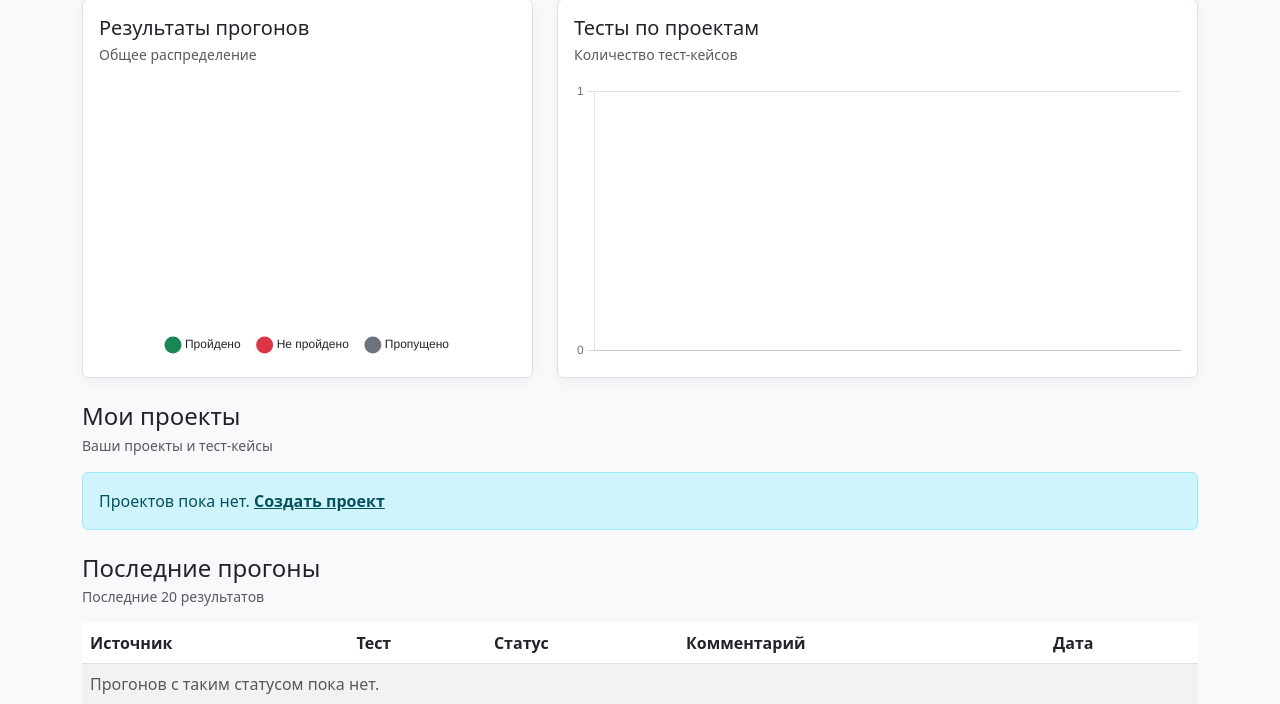
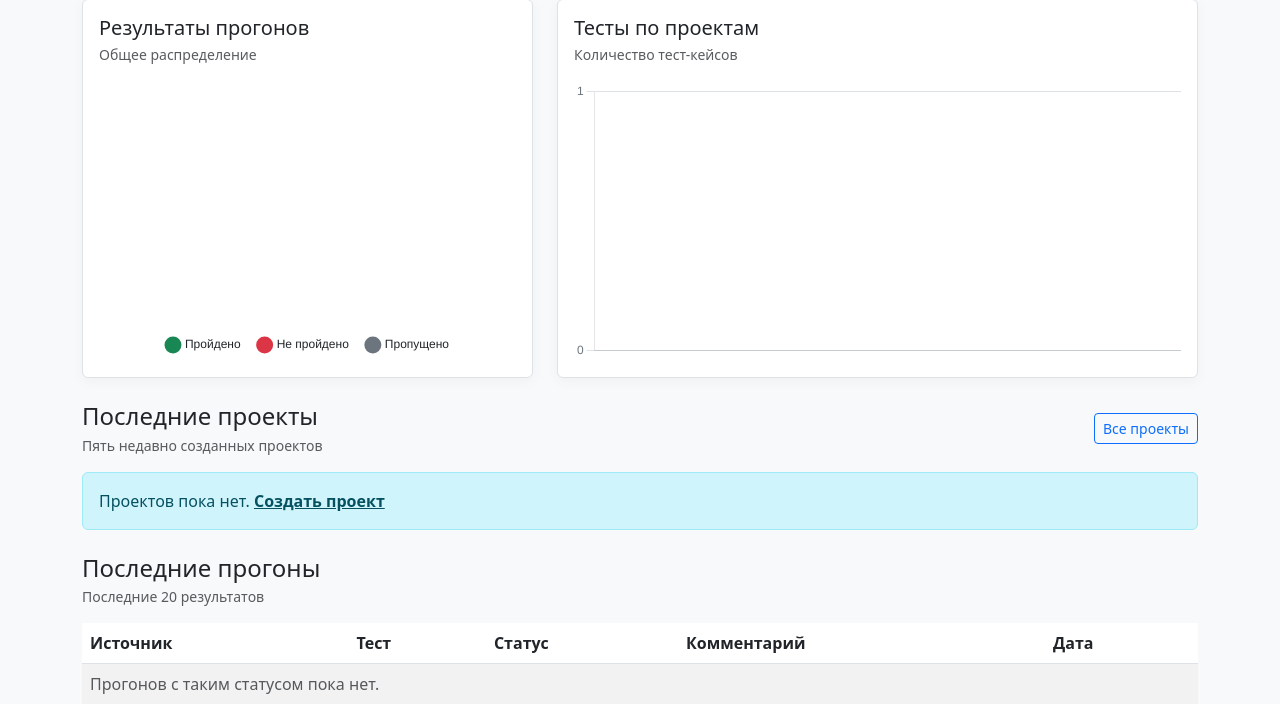
Before and after one commit to 254852bm/test_runner_web, a Flask app: page /dashboard in a window 1280 px wide. Shown: the part 296-1000 px from the top of the page. Run offline with Flask 3, Linux system fonts and the light colour scheme; the visitor is signed in with stand-in values (Sample User, id 1); data that the repository does not hold is empty; some libraries are stand-ins or nearby versions.

Commit message:
Show dashboard project preview and link to full list

```diff
--- a/templates/dashboard.html
+++ b/templates/dashboard.html
@@ -75,11 +75,12 @@
     </div>
 </div>
 
-<div class="d-flex justify-content-between align-items-center mb-3">
+<div class="d-flex justify-content-between align-items-center gap-2 flex-wrap mb-3">
     <div>
-        <h4 class="mb-1">Мои проекты</h4>
-        <div class="text-muted small">Ваши проекты и тест-кейсы</div>
+        <h4 class="mb-1">Последние проекты</h4>
+        <div class="text-muted small">Пять недавно созданных проектов</div>
     </div>
+    <a href="{{ url_for('main.projects') }}" class="btn btn-sm btn-outline-primary">Все проекты</a>
 </div>
 <div class="row g-2 g-lg-3 mb-4 dashboard-projects">
 {% for project in projects %}
```
